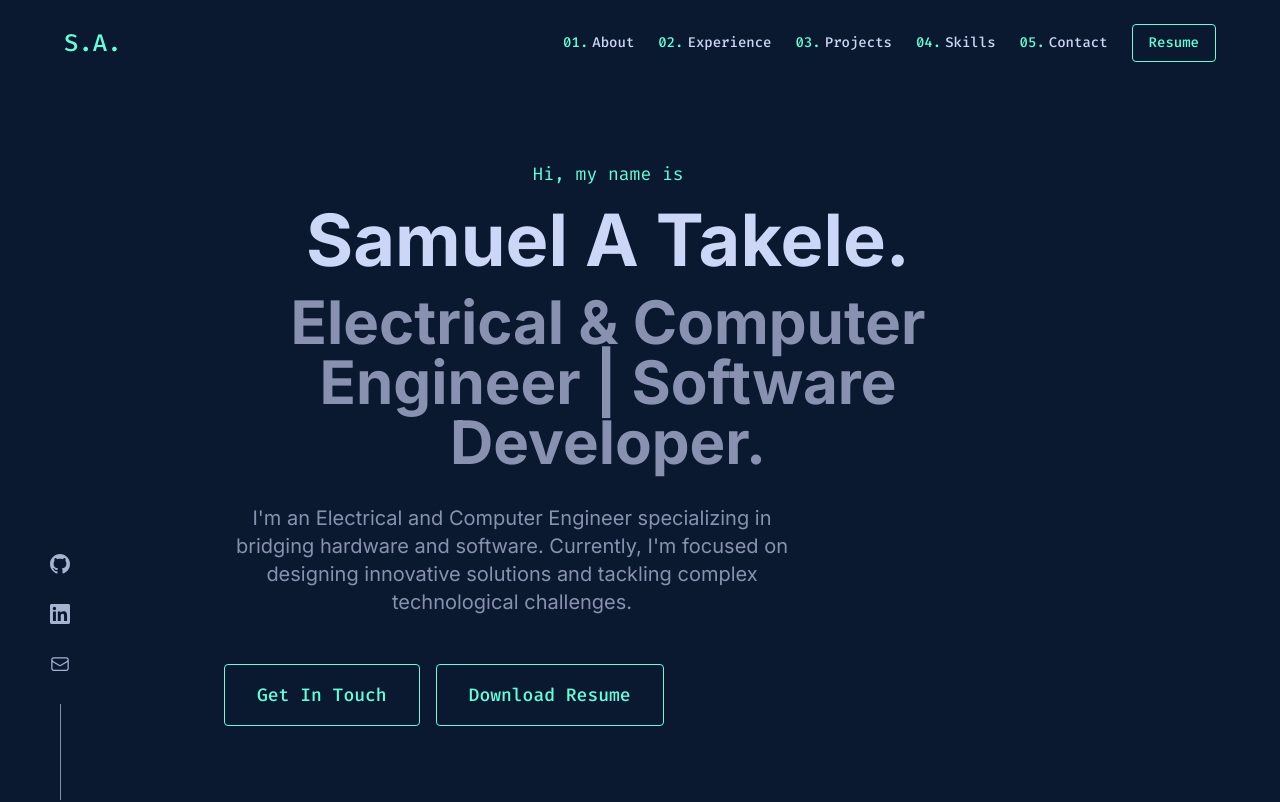
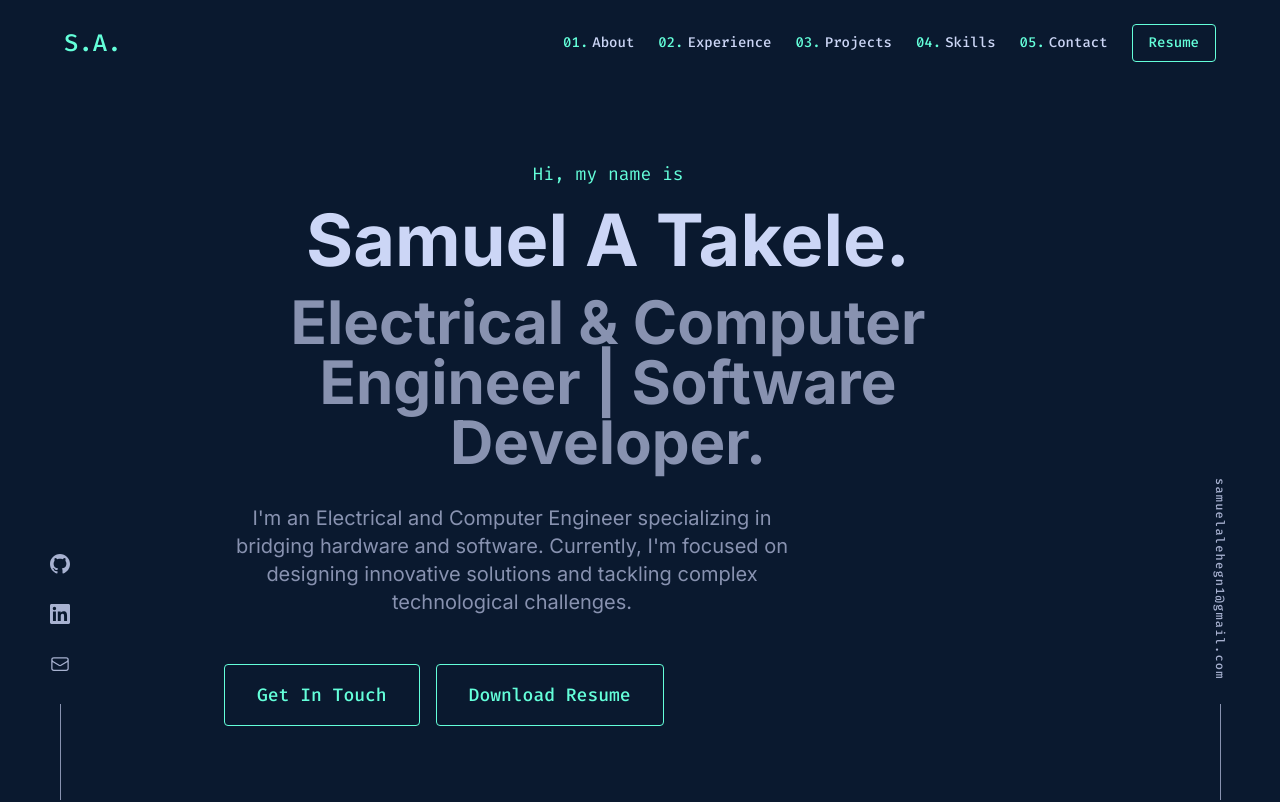
Before and after one commit to SamuelAlehegn/portfolio, a React (Vite) app: page / in a window 1280 px wide. Shown: the top 802 px of the page. Built offline with nearby package versions, Linux system fonts and the light colour scheme.

Commit message:
add RightEmailBar component to display vertical email link on right side

```diff
--- a/src/App.tsx
+++ b/src/App.tsx
@@ -8,6 +8,7 @@ import HomeSection from './components/Home'
 import LeftSocialBar from './components/LeftSocialBar';
 import Navbar from './components/Navbar';
 import ProjectsSection from './components/ProjectsSection';
+import RightEmailBar from './components/RightEmailBar';
 import SkillsSection from './components/SkillsSection';
 import { portfolioData } from './data';
 
@@ -20,6 +21,7 @@ function App() {
     <div className="min-h-screen bg-navy font-sans text-light-slate">
       <Navbar personalInfo={personalInfo} />
       <LeftSocialBar personalInfo={personalInfo} />
+      <RightEmailBar email={personalInfo.email} />
       <main className="px-6 sm:px-12 md:px-24 lg:px-36 xl:px-48 2xl:px-64">
         <HomeSection personalInfo={personalInfo} />
         <AboutSection aboutMe={aboutMe} personalInfo={personalInfo} />
--- /dev/null
+++ b/src/components/RightEmailBar.tsx
@@ -0,0 +1,25 @@
+
+import React from 'react';
+
+interface RightEmailBarProps {
+  email: string;
+}
+
+const RightEmailBar: React.FC<RightEmailBarProps> = ({ email }) => {
+  return (
+    <div className="hidden md:flex fixed bottom-0 right-8 lg:right-10 w-10 flex-col items-center z-10">
+      <div className="flex flex-col items-center space-y-6 p-0 m-0 list-none">
+        <a
+          href={`mailto:${email}`}
+          className="font-mono text-xs text-light-slate hover:text-green tracking-widest transition-transform duration-300 transform hover:-translate-y-1 inline-block"
+          style={{ writingMode: 'vertical-rl' }}
+        >
+          {email}
+        </a>
+      </div>
+      <div className="w-px h-24 bg-slate mt-6"></div>
+    </div>
+  );
+};
+
+export default RightEmailBar;
```
